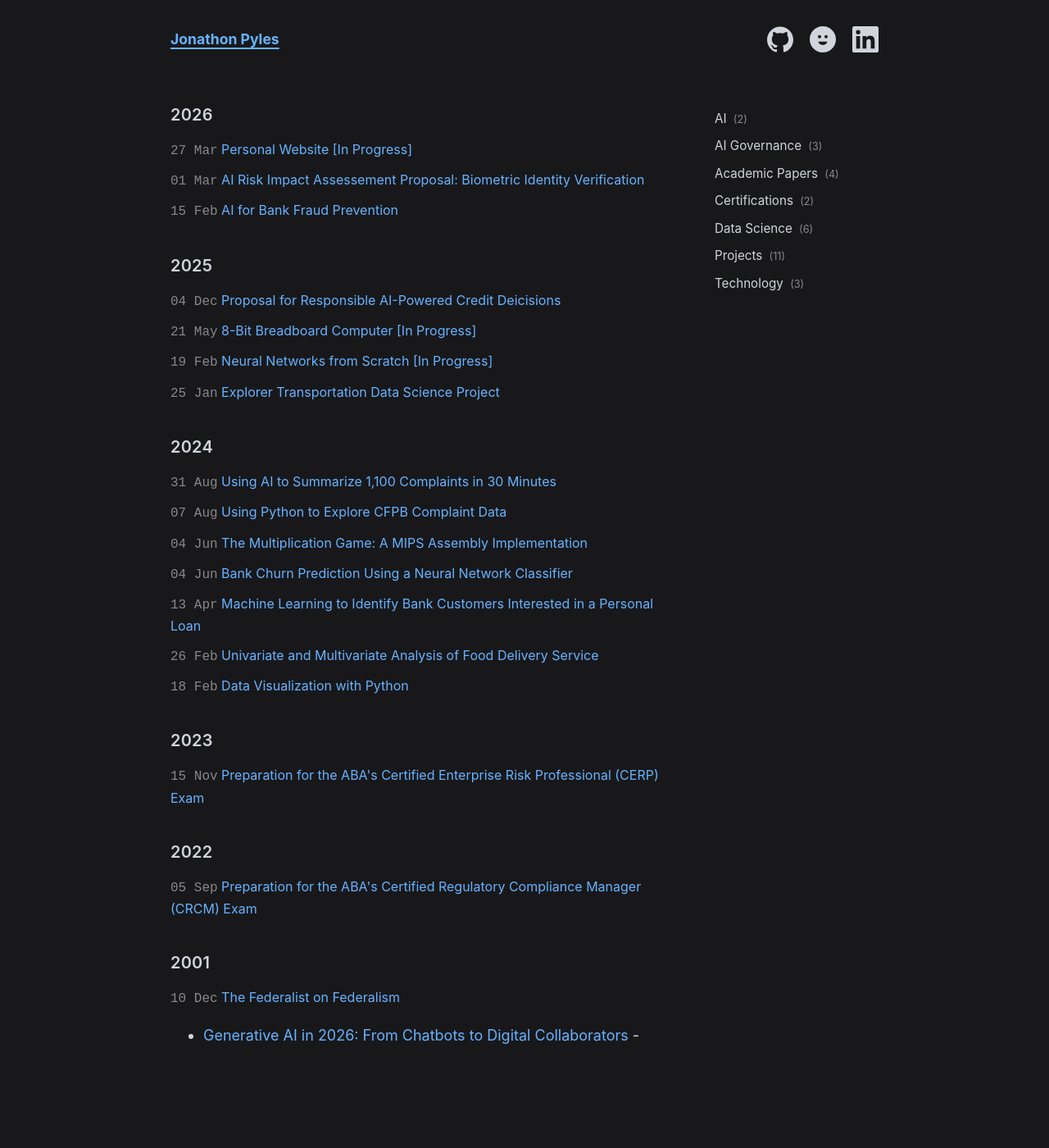
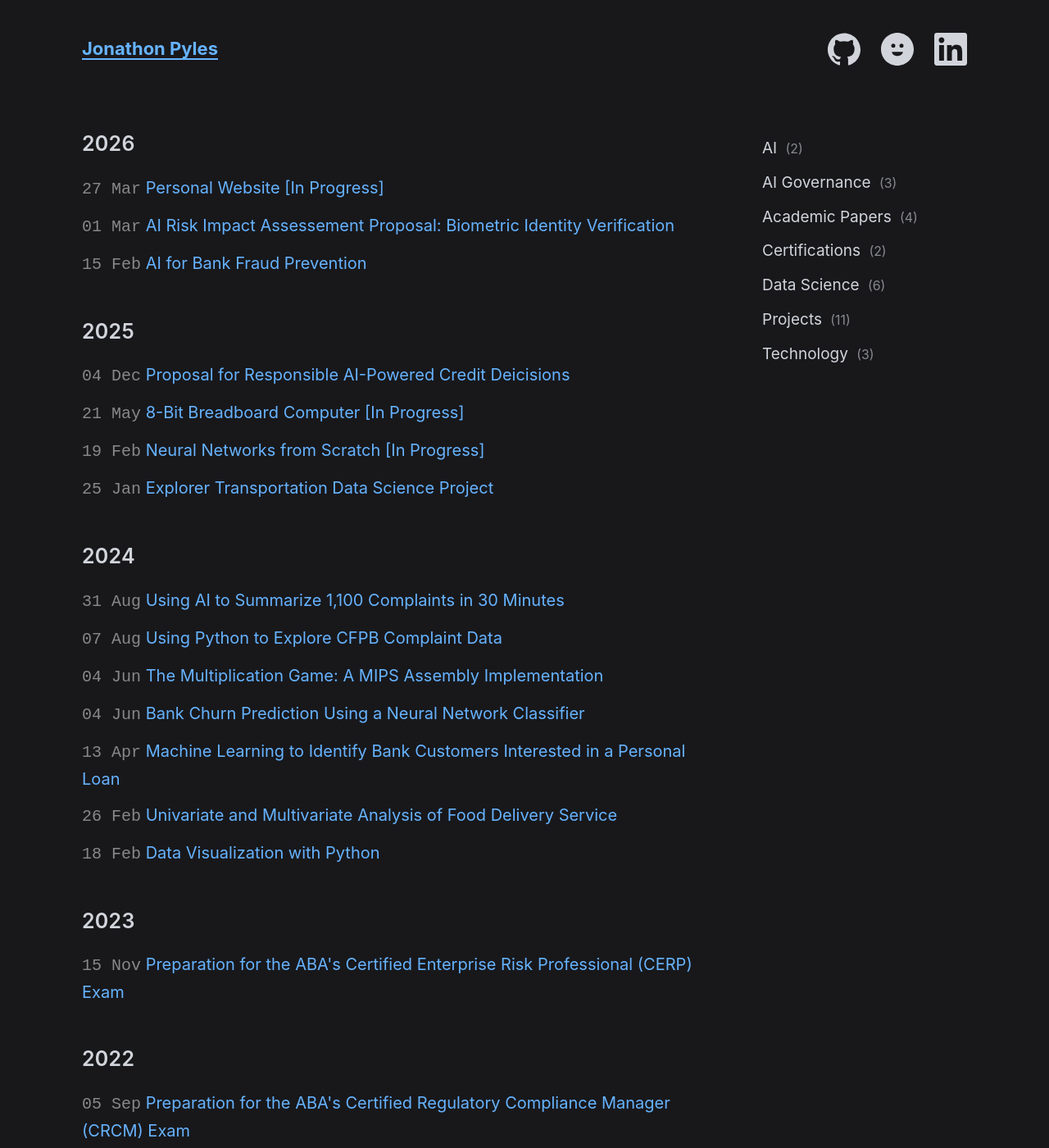
Before and after one commit to JNPyles/JNPyles.github.io, a Jekyll site: the page built from index.html, in a window 1280 px wide and 1400 px high. Shown: the whole window at 82% size. Built offline with Jekyll 4.4.1, drawn with Linux system fonts in a browser that asks for light colours; nearby versions of some CDN libraries.

Commit message:
Website Updates

```diff
--- a/assets/css/style.css
+++ b/assets/css/style.css
@@ -11,13 +11,19 @@
 /* =========================================
    Base Layout & Typography
    ========================================= */
+html {
+  /* This scales the baseline from 16px to 20px.
+     Every 'rem' value below is automatically 25% larger! */
+  font-size: 125%;
+}
+
 body {
   font-family: -apple-system, BlinkMacSystemFont, "Segoe UI", Helvetica, Arial, sans-serif;
-  font-size: 18px;
+  font-size: 1.125rem; /* Equivalent to 22.5px (was 18px) */
   line-height: 1.6;
   color: var(--text);
   background-color: var(--bg);
-  max-width: 54rem; /* Wide enough for sidebar + content */
+  max-width: 54rem; /* Automatically scaled up to 1080px (was 864px) */
   margin: 0 auto;
   padding: 2rem 1rem;
   -webkit-font-smoothing: antialiased;
@@ -51,11 +57,11 @@ p {
 
 a {
   color: var(--link);
-  text-decoration: none; /* Global underline removal */
+  text-decoration: none;
 }
 
 a:hover {
-  text-decoration: underline; /* Re-applies underline on hover */
+  text-decoration: underline;
   text-decoration-thickness: 2px;
 }
 
@@ -72,7 +78,6 @@ nav.site-nav {
 
 nav .nav-links a {
   margin-right: 1.2rem;
-  /* text-decoration inherits 'none' from base <a> */
 }
 
 nav .nav-links a:hover {
@@ -90,13 +95,13 @@ nav .nav-links a.active {
 /* Icon Container & Sizing */
 .nav-icons {
   display: flex;
-  gap: 20px;
+  gap: 1.25rem;
   align-items: center;
 }
 
 .nav-icons svg {
-  width: 32px;
-  height: 32px;
+  width: 2rem;  /* Scaled to 40px (was 32px) */
+  height: 2rem;
   fill: var(--text);
   transition: transform 0.2s ease-in-out, fill 0.2s;
 }
@@ -114,14 +119,14 @@ nav .nav-links a.active {
 .nav-icons a::after {
   content: attr(aria-label);
   position: absolute;
-  bottom: -35px;
+  bottom: -2.2rem;
   left: 50%;
   transform: translateX(-50%);
   background-color: var(--tooltip-bg);
   color: var(--tooltip-text);
-  padding: 4px 8px;
-  border-radius: 4px;
-  font-size: 12px;
+  padding: 0.25rem 0.5rem;
+  border-radius: 0.25rem;
+  font-size: 0.75rem;
   white-space: nowrap;
   opacity: 0;
   pointer-events: none;
@@ -131,7 +136,7 @@ nav .nav-links a.active {
 
 .nav-icons a:hover::after {
   opacity: 1;
-  bottom: -40px;
+  bottom: -2.5rem;
 }
 
 
@@ -142,32 +147,31 @@ nav .nav-links a.active {
 /* The wrapper that creates the two columns */
 .portfolio-container {
   display: flex;
-  flex-direction: row-reverse; /* Puts tags on the right, content on the left */
-  gap: 60px; /* Space between tags and projects */
+  flex-direction: row-reverse;
+  gap: 3.75rem; /* Scaled to 75px (was 60px) */
   align-items: flex-start;
 }
 
 /* Main Content Area */
 .project-content {
-  flex: 1; /* Takes up all remaining space on the left */
-  min-width: 0; /* Prevents text from breaking out of the container */
+  flex: 1;
+  min-width: 0;
 }
 
-/* Removes top margin from the very first heading, piercing through any template wrappers */
+/* Removes top margin from the very first heading */
 .project-content .year-heading:first-of-type {
-  margin-top: 0 !important; /* Added !important just in case another Jekyll base class is fighting it */
+  margin-top: 0 !important;
 }
 
-/* Also strip the top margin of any hidden wrappers just in case */
 .project-content > *:first-child {
   margin-top: 0;
 }
 
 /* Sidebar styling */
 .tag-sidebar {
-  flex: 0 0 200px; /* Sidebar stays at 200px width */
+  flex: 0 0 12.5rem; /* Scaled to 250px (was 200px) */
   position: sticky;
-  top: 2rem; /* Keeps it on screen as you scroll down */
+  top: 2rem;
 }
 
 /* Stack tags vertically */
@@ -179,7 +183,7 @@ nav .nav-links a.active {
 }
 
 .tag-list a {
-  color: var(--text); /* Matches normal text instead of hyperlink blue */
+  color: var(--text);
   font-size: 0.95rem;
   border-bottom: none;
 }
@@ -191,14 +195,15 @@ nav .nav-links a.active {
 
 .tag-list small {
   opacity: 0.6;
-  margin-left: 4px;
+  margin-left: 0.25rem;
 }
 
-/* Mobile View: Stack them back to normal on small screens */
-@media (max-width: 900px) {
+/* Mobile View: I increased the breakpoint by 25% (900 -> 1125px)
+   so the layout collapses earlier to accommodate the larger elements */
+@media (max-width: 1125px) {
   .portfolio-container {
     flex-direction: column;
-    gap: 30px;
+    gap: 2rem;
   }
   .tag-sidebar {
     position: static;
@@ -209,7 +214,7 @@ nav .nav-links a.active {
   .tag-list {
     flex-direction: row;
     flex-wrap: wrap;
-    gap: 15px;
+    gap: 1rem;
   }
 }
 
@@ -249,7 +254,7 @@ ul.year-grouped li {
 }
 
 .date-short {
-  min-width: 65px;
+  min-width: 4rem; /* Scaled to 80px (was 65px) */
   flex-shrink: 0;
   font-family: monospace;
   color: var(--meta);
@@ -264,7 +269,6 @@ ul.year-grouped li {
   font-size: 0.85rem;
 }
 
-/* For tags listed inline next to project titles */
 .tag-link {
   color: var(--meta);
   text-decoration: none;
@@ -282,14 +286,13 @@ figure.highlight,
 pre {
   background: #2d2d2d;
   color: #f8f8f2;
-  padding: 15px;
-  border-radius: 5px;
+  padding: 1rem;
+  border-radius: 0.3rem;
   overflow-x: auto;
   line-height: 1.5;
   font-family: "Courier New", Courier, monospace;
 }
 
-/* Generic Rouge Syntax Colors */
 .highlight .comment  { color: #999; font-style: italic; }
 .highlight .keyword  { color: #cc99cd; font-weight: bold; }
 .highlight .string   { color: #7ec699; }
@@ -300,11 +303,10 @@ pre code.hljs {
   font-size: 0.85em;
 }
 
-/* Global Image Rules */
 img {
   max-width: 100%;
   height: auto;
-  display: block; /* Prevents text-baseline gap under all images */
+  display: block;
 }
 
 /* =========================================
@@ -312,23 +314,23 @@ img {
    ========================================= */
 .gallery-grid {
   column-count: 3;
-  column-gap: 10px;
+  column-gap: 0.6rem;
 }
 
 .gallery-item {
-  margin-bottom: 10px;
+  margin-bottom: 0.6rem;
   break-inside: avoid;
 }
 
 .gallery-item img {
   width: 100%;
-  border-radius: 8px;
-  /* display: block; removed as it inherits from the global img rule */
+  border-radius: 0.5rem;
 }
 
-@media (max-width: 800px) {
+/* Media queries scaled up roughly 25% to account for larger components */
+@media (max-width: 1000px) {
   .gallery-grid { column-count: 2; }
 }
-@media (max-width: 500px) {
+@media (max-width: 625px) {
   .gallery-grid { column-count: 1; }
 }
```
Also changed, not shown: _ai_generated/articles/Generative-AI-In-2026.md (+0 -1 lines).
